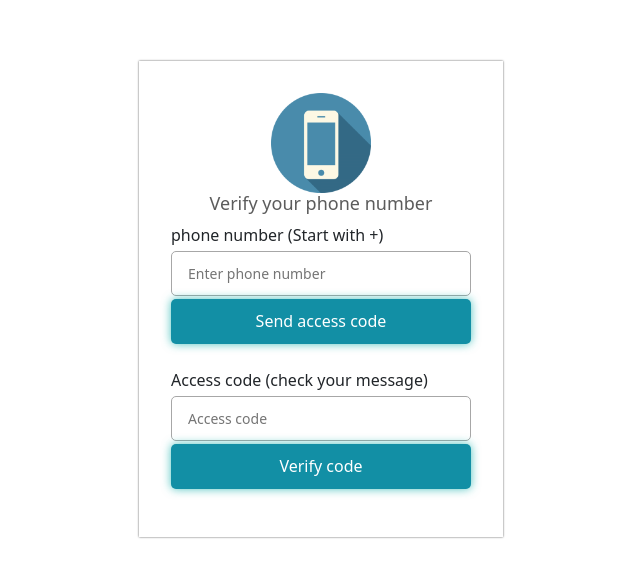
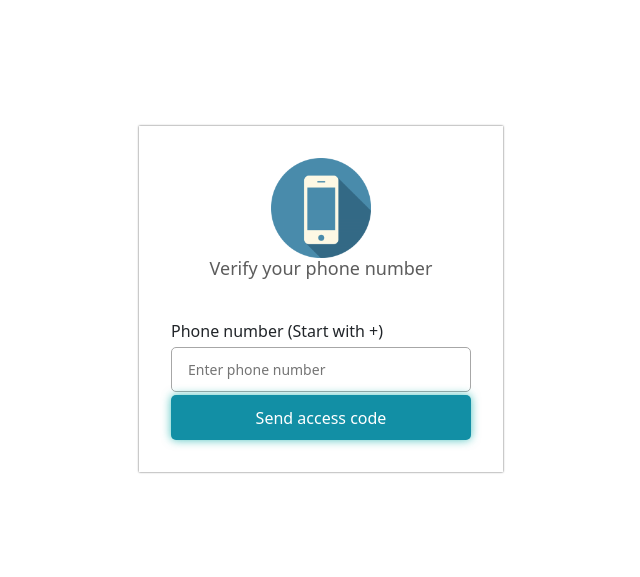
Before and after one commit to benshidanny11/skipli-challenge, a React (Create React App) app: page /verifiphone in a window 1280 px wide. Shown: the part 101-678 px from the top of the page, without its empty margins (319-959 px from the left). Built offline with nearby package versions, Linux system fonts and the light colour scheme.

Commit message:
Update form

```diff
--- a/src/assets/styles/main.css
+++ b/src/assets/styles/main.css
@@ -120,6 +120,7 @@
 .form-group {
     display: flex;
     flex-direction: column;
+    margin-top: 2rem;
 }
 
 .title-text {
@@ -157,6 +158,15 @@
 
 .p-display-success {
     color: var(--color-success);
+}
+
+.p-resend {
+  margin-top: 1rem;
+}
+
+.resend {
+  color: var(--main-color);
+  cursor: pointer;
 }
 
 .table-header {
--- a/src/components/items/ProfileModal.jsx
+++ b/src/components/items/ProfileModal.jsx
@@ -6,9 +6,6 @@ import FavoriteUsersModalList from "./FavoriteUsersList";
 
 function ProfileModal(props) {
   const myPhoneNumber = localStorage.getItem("phonenumber");
-
-
-
   return (
     <Modal
       {...props}
@@ -42,5 +39,4 @@ function ProfileModal(props) {
     </Modal>
   );
 }
-
 export default ProfileModal;
--- a/src/components/pages/PhoneVerification.jsx
+++ b/src/components/pages/PhoneVerification.jsx
@@ -7,6 +7,7 @@ import phoneIcon from "../../assets/images/phone-icon.png"
 function PhoneVerification() {
   const [phonenumber, setPhonenumber] = useState("");
   const [accessCode, setAccessCode] = useState("");
+  const [activeInput,setActiveInput]=useState("phone-input");
   const [codeVelificationResponse, setCodeVelificationResponse] = useState("");
   const [isCodeValid, setIsCodeValid] = useState(false);
   const [sendingCode, setSendingCode] = useState(false);
@@ -21,18 +22,17 @@ function PhoneVerification() {
 
     setSendingCode(true);
 
-    const response = await axios.post(APIS.SEND_ACCESS_CODE, {
-      phoneNumber: "+250784871958",
+     await axios.post(APIS.SEND_ACCESS_CODE, {
+      phoneNumber: phonenumber,
     });
-
-    console.log(response.data);
     setSendingCode(false);
+    setActiveInput('accesscode-input');
   };
 
   const validateAccessCode = async (e) => {
     e.preventDefault();
-    if (phonenumber.length === 0 || accessCode.length === 0) {
-      alert("Enter valid phone number and access code");
+    if (accessCode.length === 0) {
+      alert("Please provide acess code.");
       return;
     }
 
@@ -66,9 +66,9 @@ function PhoneVerification() {
         </div>
         <h3 className="title-text">Verify your phone number</h3>
         <form>
-          <div className="form-group">
+         {activeInput ==='phone-input'? <div className="form-group">
             <label htmlFor="phonenumber">
-              phone number {" (Start with +)"}
+              Phone number {" (Start with +)"}
             </label>
             <input
               type="tel"
@@ -81,9 +81,7 @@ function PhoneVerification() {
             <button onClick={sendAccessCode} disabled={sendingCode} className="form-button">
               {sendingCode ? "Please wait" : "Send access code"}
             </button>
-          </div>
-          <br />
-          <div className="form-group">
+          </div>:<div className="form-group">
             <label htmlFor="accesscode">
               Access code {" (check your message)"}
             </label>
@@ -93,14 +91,17 @@ function PhoneVerification() {
               placeholder="Access code"
               onChange={(e) => setAccessCode(e.target.value)}
               className="form-text"
+              value={accessCode}
             />
             <button onClick={validateAccessCode} disabled={validatingCode} className="form-button">
               {validatingCode ? "Please wait" : "Verify code"}
             </button>
+            <p className="p-resend">Didn't receive code? <span className="resend" onClick={((e)=>setActiveInput('phone-input'))}>Resend</span></p>
             <p className={isCodeValid?"p-display-success":"p-display-error"}>
               {codeVelificationResponse}
             </p>
-          </div>
+          </div>}
+
         </form>
       </div>
     </div>
```
